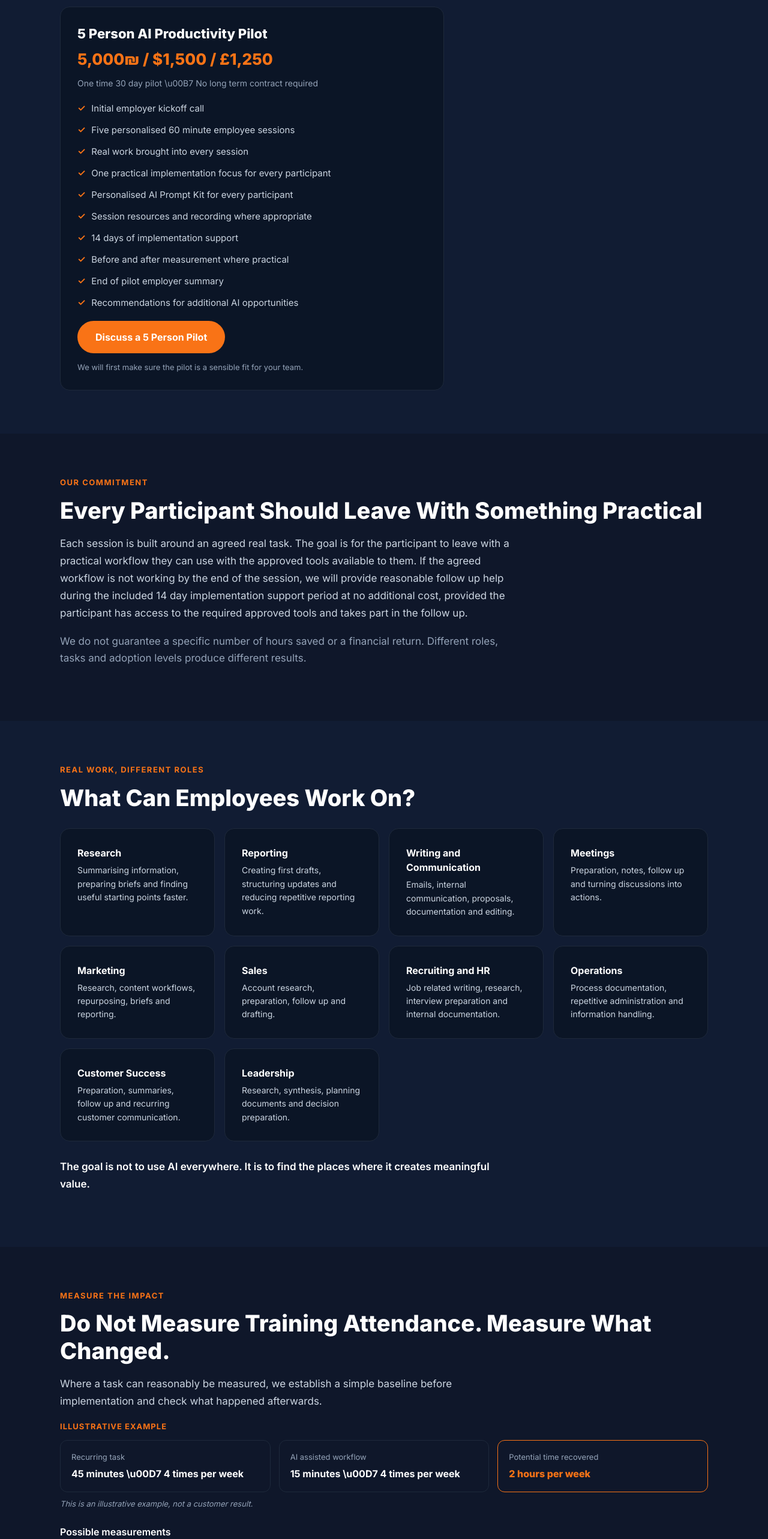
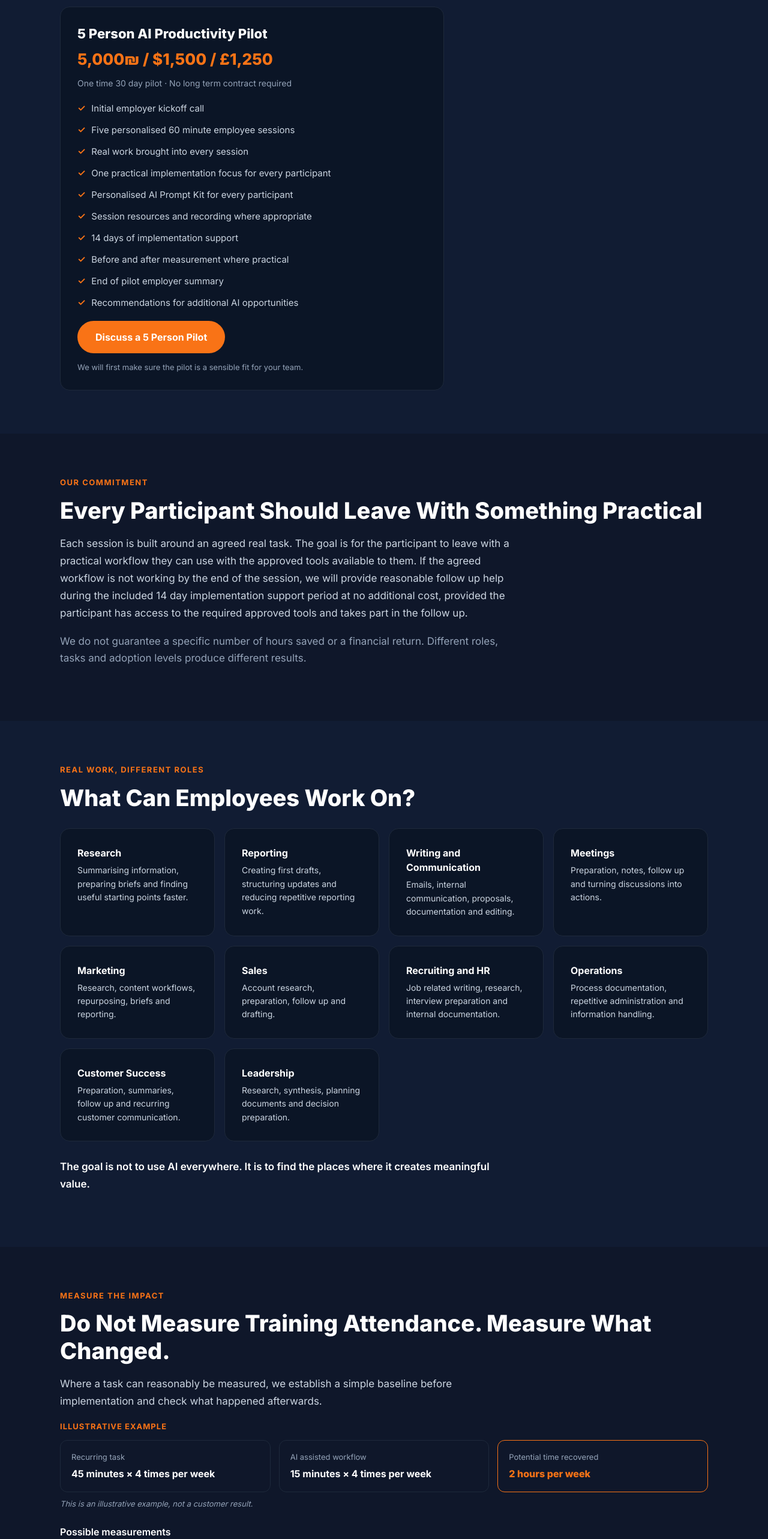
Before and after one commit to samkershner1234-aisk/ai-with-sam, a React (Vite) app: page /teams in a window 1280 px wide. Shown: the part 3000-5566 px from the top of the page at 60% size. Built offline with nearby package versions, Linux system fonts and the light colour scheme.

Commit message:
Teams FAQ: replace minus toggle glyph with rotating plus (zero dash)

```diff
--- a/src/pages/Teams.jsx
+++ b/src/pages/Teams.jsx
@@ -262,7 +262,7 @@ function PilotOffer() {
       <Panel style={{ marginTop: "28px", maxWidth: "640px" }}>
         <div style={{ color: T.white, fontWeight: 800, fontSize: "22px", marginBottom: "6px" }}>5 Person AI Productivity Pilot</div>
         <div style={{ color: T.orange, fontWeight: 800, fontSize: "26px", marginBottom: "10px" }}>{PRICE}</div>
-        <div style={{ color: T.greyDim, fontSize: "14px", marginBottom: "20px" }}>One time 30 day pilot \u00B7 No long term contract required</div>
+        <div style={{ color: T.greyDim, fontSize: "14px", marginBottom: "20px" }}>{"One time 30 day pilot \u00B7 No long term contract required"}</div>
         <TickList items={includes} />
         <div style={{ marginTop: "18px" }}>
           <PrimaryPill onClick={() => { track("teams_primary_cta_click", { location: "pilot" }); scrollToId("qualify"); }}>Discuss a 5 Person Pilot</PrimaryPill>
@@ -337,11 +337,11 @@ function Measurement() {
       <div style={{ display: "flex", gap: "14px", flexWrap: "wrap", marginBottom: "10px" }}>
         <div style={cell}>
           <div style={{ color: T.greyDim, fontSize: "13px", marginBottom: "6px" }}>Recurring task</div>
-          <div style={{ color: T.white, fontWeight: 700 }}>45 minutes \u00D7 4 times per week</div>
+          <div style={{ color: T.white, fontWeight: 700 }}>{"45 minutes \u00D7 4 times per week"}</div>
         </div>
         <div style={cell}>
           <div style={{ color: T.greyDim, fontSize: "13px", marginBottom: "6px" }}>AI assisted workflow</div>
-          <div style={{ color: T.white, fontWeight: 700 }}>15 minutes \u00D7 4 times per week</div>
+          <div style={{ color: T.white, fontWeight: 700 }}>{"15 minutes \u00D7 4 times per week"}</div>
         </div>
         <div style={{ ...cell, borderColor: T.orange }}>
           <div style={{ color: T.greyDim, fontSize: "13px", marginBottom: "6px" }}>Potential time recovered</div>
@@ -440,9 +440,9 @@ function QualificationForm() {
   const [company, setCompany] = useState("");
   const [companySize, setCompanySize] = useState("");
   const [participantCount, setParticipantCount] = useState("");
-  const [teams, setTeams] = useState([]); // array of numeric indexes
+  const [teams, setTeams] = useState([]);
   const [mainGoal, setMainGoal] = useState("");
-  const [website, setWebsite] = useState(""); // honeypot
+  const [website, setWebsite] = useState("");
   const [touched, setTouched] = useState(false);
   const [submitting, setSubmitting] = useState(false);
   const [redirectError, setRedirectError] = useState(false);
@@ -477,10 +477,10 @@ function QualificationForm() {
     setRedirectError(false);
     if (!valid) {
       const firstErr = document.querySelector("[data-invalid=\"true\"]");
-      if (firstErr) firstErr.focus();
+      if (firstErr && firstErr.focus) firstErr.focus();
       return;
     }
-    if (website) return; // honeypot tripped: silently ignore
+    if (website) return;
     setSubmitting(true);
     track("teams_form_complete");
     const url = buildTeamBookingUrl({
@@ -583,7 +583,7 @@ function Faq() {
     { q: "What happens during each employee session?", a: "Each participant brings real work from their role. We identify a useful AI opportunity, build or improve a practical workflow together and test it during the 60 minute session." },
     { q: "Do employees need to be technical?", a: "No. The service is designed for non technical professionals." },
     { q: "Does everyone receive the same training?", a: "No. Different employees can work on completely different tasks according to their role and responsibilities." },
-    { q: "What does the 5 person pilot cost?", a: "5,000\u20AA / $1,500 / \u00A31,250. It covers the 30 day pilot for five employees and does not require a long term contract." },
+    { q: "What does the 5 person pilot cost?", a: PRICE + ". It covers the 30 day pilot for five employees and does not require a long term contract." },
     { q: "What happens after the pilot?", a: "If useful adoption and outcomes are achieved, the company can discuss reserving implementation capacity for additional employees, teams and workflows." },
     { q: "Can we start with more than five employees?", a: "Yes. Five employees is the recommended starting point so the company can test the approach before committing to a larger rollout." },
     { q: "What AI tools do employees use?", a: "Sessions work within the tools and AI policies approved by the employer. Employees should not put confidential, sensitive or restricted company information into AI systems unless their organisation explicitly permits it." },
@@ -603,7 +603,7 @@ function Faq() {
               <button type="button" onClick={() => setOpen(isOpen ? -1 : i)} aria-expanded={isOpen}
                 style={{ width: "100%", textAlign: "left", background: "none", border: "none", cursor: "pointer", color: T.white, fontWeight: 700, fontSize: "17px", padding: "18px 0", display: "flex", justifyContent: "space-between", gap: "16px" }}>
                 <span>{it.q}</span>
-                <span aria-hidden="true" style={{ color: T.orange, flex: "0 0 auto" }}>{isOpen ? "\u2212" : "+"}</span>
+                <span aria-hidden="true" style={{ color: T.orange, flex: "0 0 auto", display: "inline-block", transition: "transform 0.15s ease", transform: isOpen ? "rotate(45deg)" : "none" }}>+</span>
               </button>
               {isOpen && <p style={{ color: T.grey, fontSize: "15px", lineHeight: 1.7, margin: "0 0 18px" }}>{it.a}</p>}
             </div>
```
